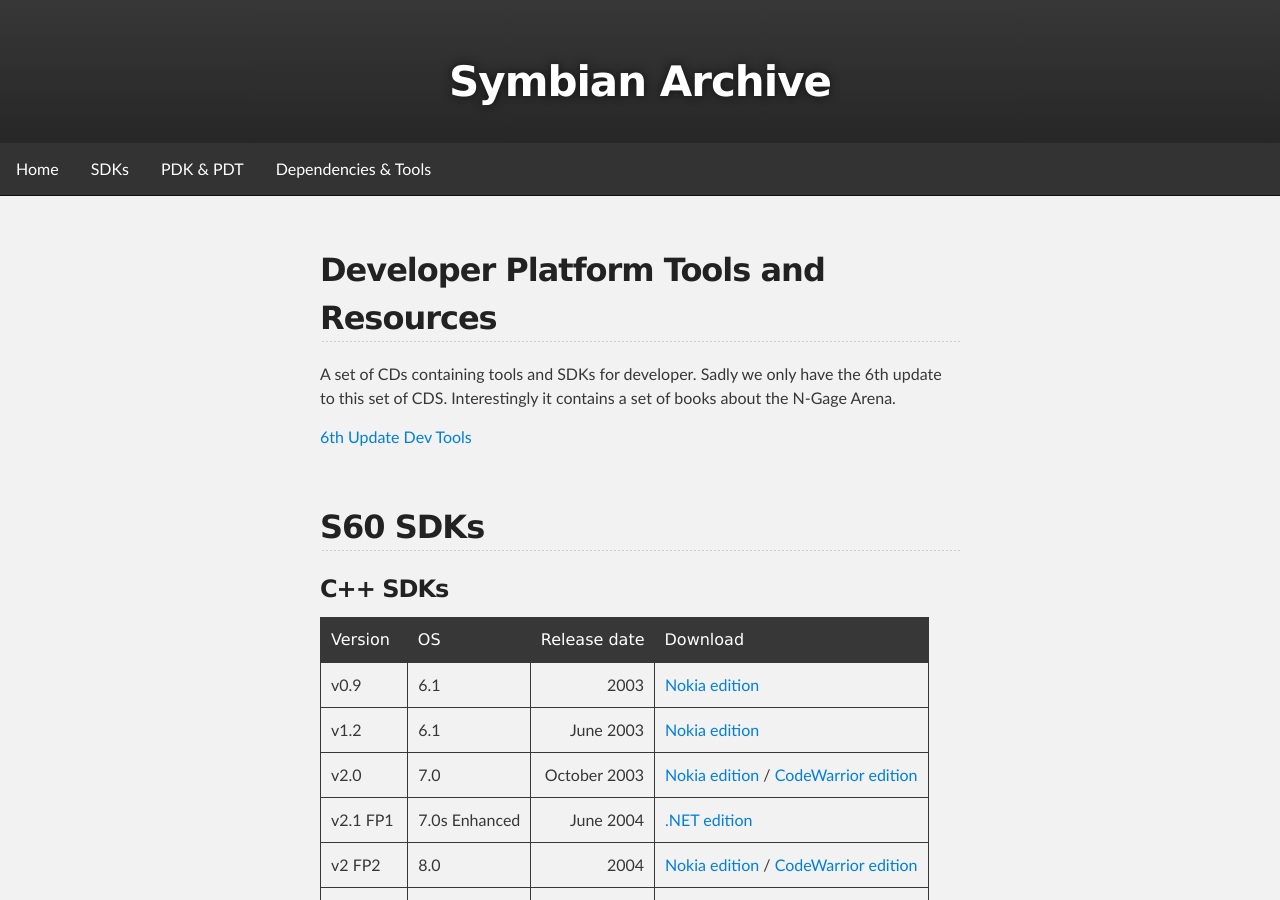
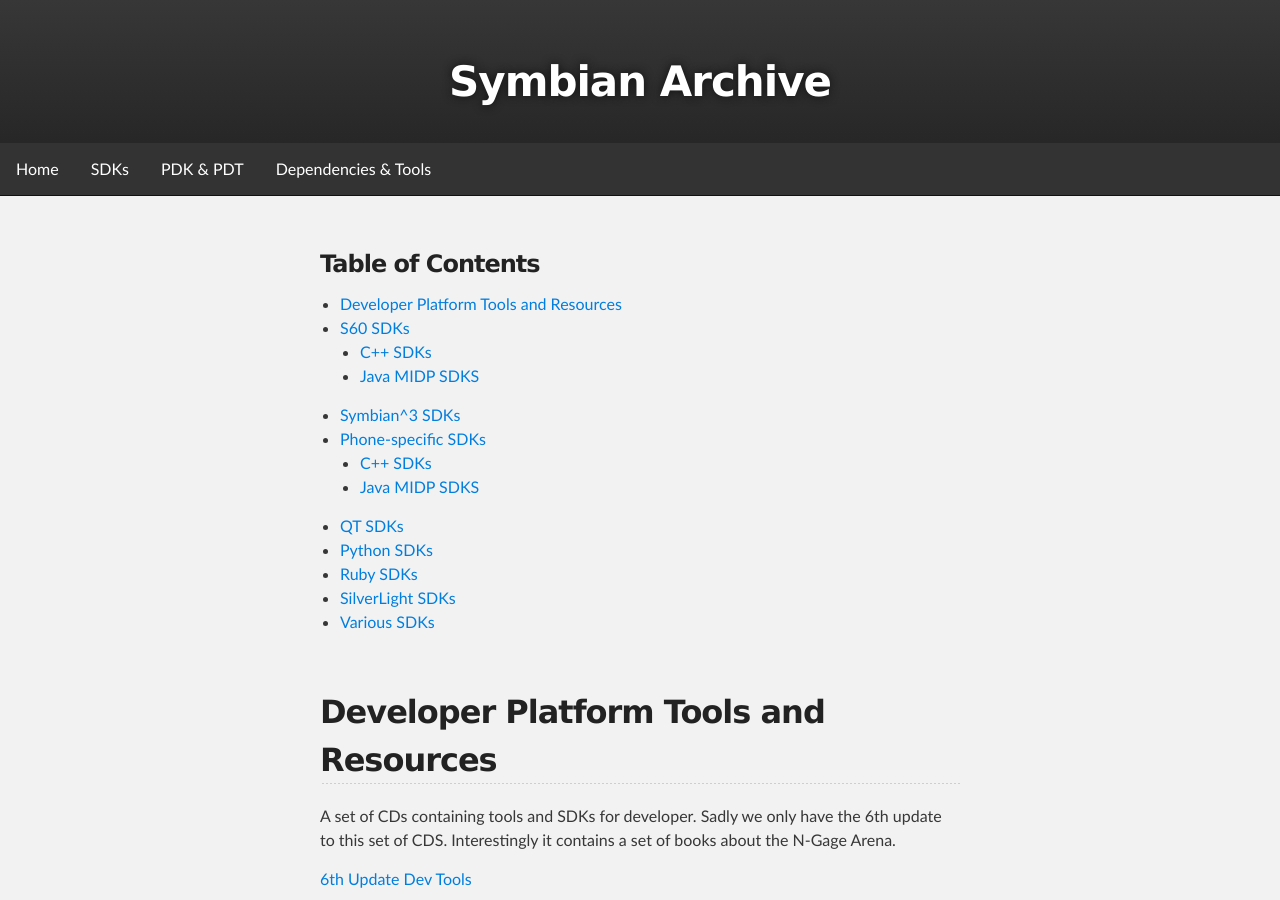
Before and after one commit to mrRosset/Symbian-Archive, a Jekyll site: the page built from SDKs.md, in a window 1280 px wide and 900 px high. Built offline with Jekyll 4.4.1, drawn with Linux system fonts in a browser that asks for light colours; our own code applies the rules of GitHub Pages for plain Markdown files; the repository's description, which GitHub fills in, is left out.

Commit message:
add index to SDKs

```diff
--- a/SDKs.md
+++ b/SDKs.md
@@ -1,3 +1,21 @@
+### Table of Contents
+
+* [Developer Platform Tools and Resources](#developer-platform-tools-and-resources)
+* [S60 SDKs](#s60-sdks)
+  * [C++ SDKs](#c-sdks)
+  * [Java MIDP SDKS](#java-midp-sdks)
+* [Symbian^3 SDKs](symbian3-sdks)
+* [Phone-specific SDKs](#phone-specific-sdks)
+  * [C++ SDKs](#c-sdks-1)
+  * [Java MIDP SDKS](#java-midp-sdks-1)
+* [QT SDKs](#qt-sdks)
+* [Python SDKs](#python-sdks)
+* [Ruby SDKs](#ruby-sdks)
+* [SilverLight SDKs](#silverlight-sdks)
+* [Various SDKs](#various-sdks)
+
+<br>
+
 ## Developer Platform Tools and Resources
 
 A set of CDs containing tools and SDKs for developer. Sadly we only have the 6th update to this set of CDS. Interestingly it contains a set of books about the N-Gage Arena.
```
